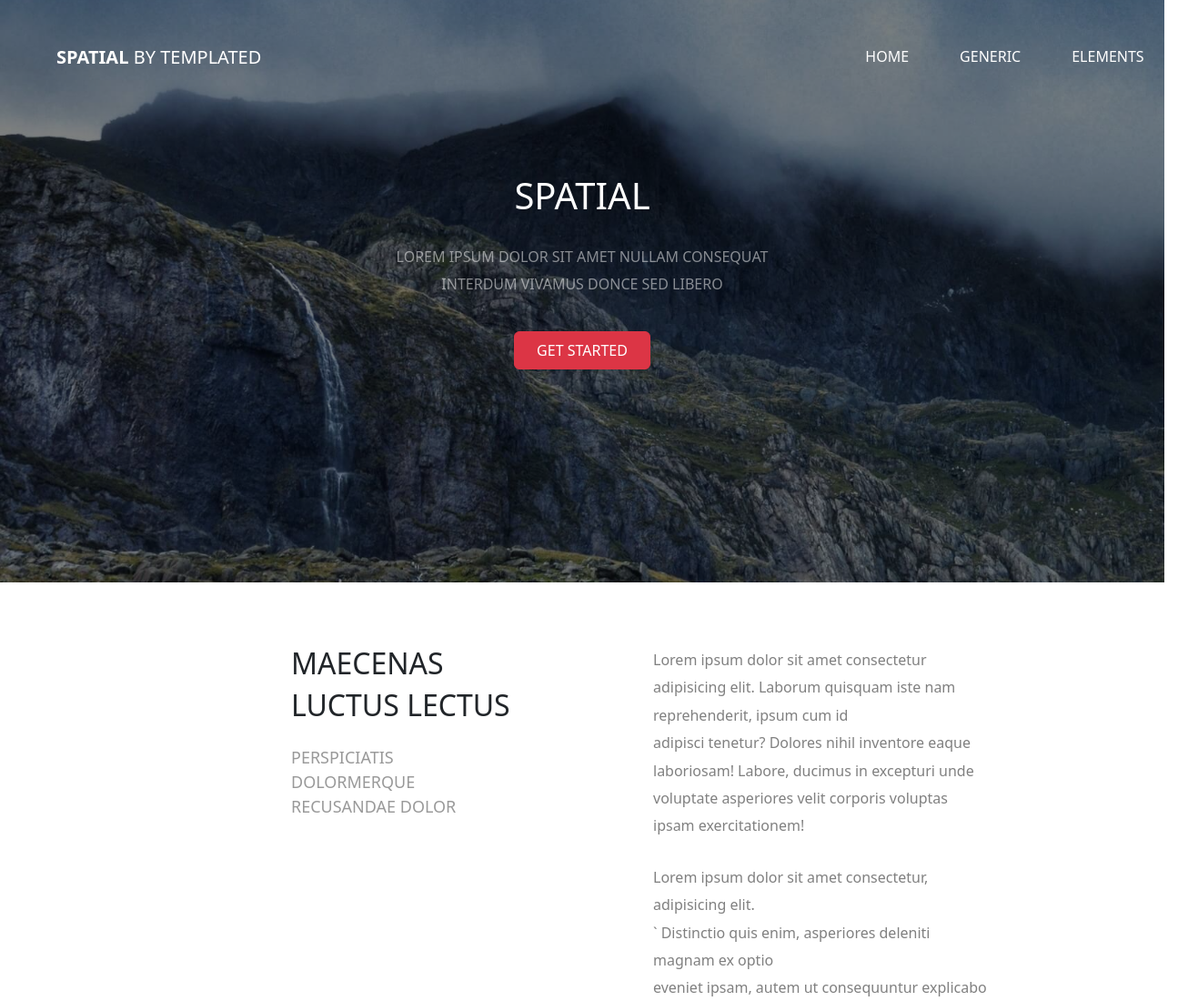
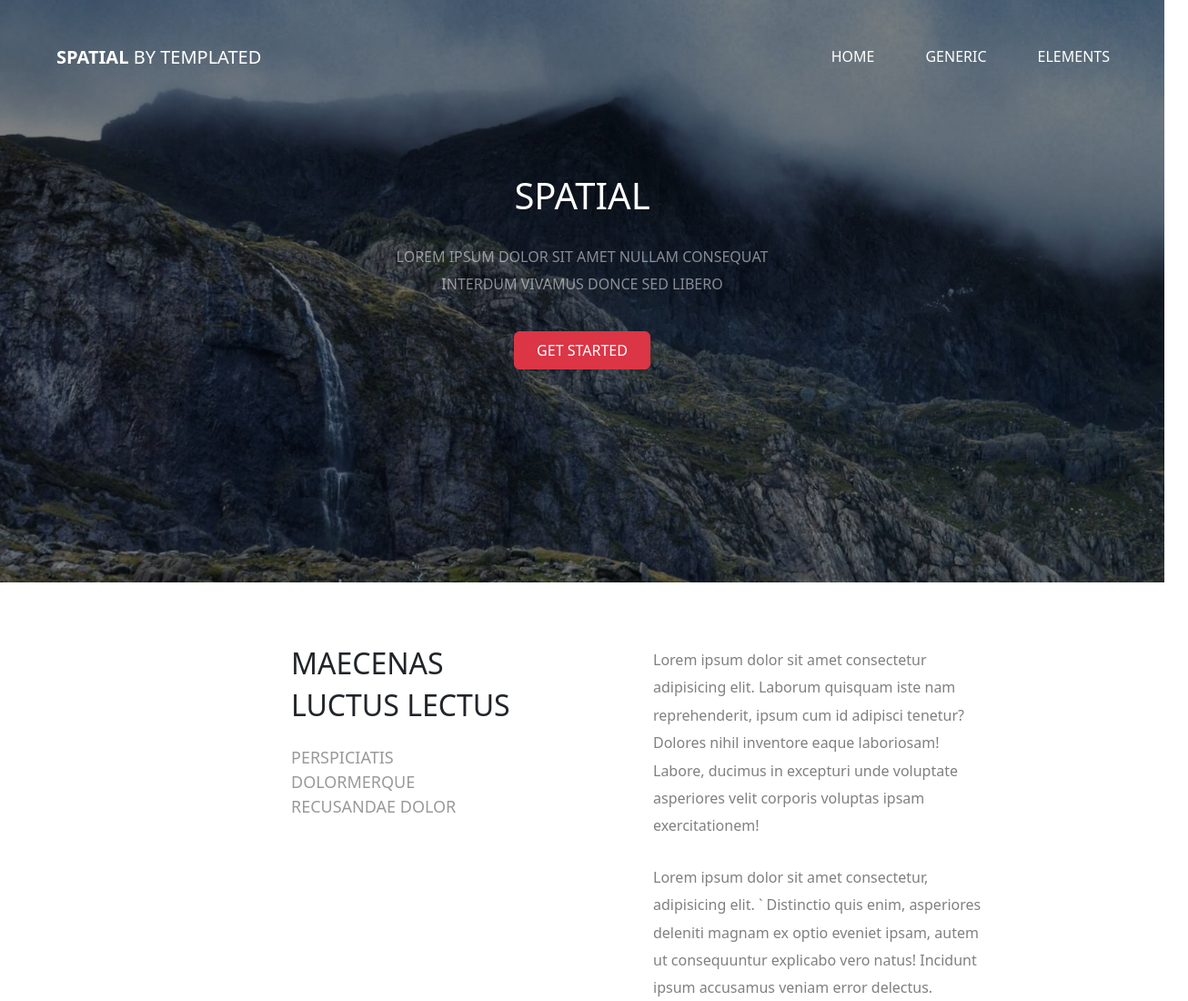
Before and after one commit to ArthurVRoost/Spatial, a website: page index.html in a window 1280 px wide. Shown: the top 1100 px of the page at 91% size, 1306 px wide, since content can reach past the window. Drawn offline with nearby package versions, Linux system fonts and the light colour scheme.

Commit message:
modif sass nav

```diff
--- a/index.html
+++ b/index.html
@@ -52,9 +52,9 @@
             </div>
 
             <div class="section1Div2">
-                <p class="section1Div2P">Lorem ipsum dolor sit amet consectetur adipisicing elit.  Laborum quisquam iste nam reprehenderit, ipsum cum id <br> adipisci tenetur? Dolores nihil inventore eaque laboriosam! Labore, ducimus in excepturi unde voluptate asperiores velit corporis voluptas ipsam exercitationem!</p>
+                <p class="section1Div2P">Lorem ipsum dolor sit amet consectetur adipisicing elit.  Laborum quisquam iste nam reprehenderit, ipsum cum id adipisci tenetur? Dolores nihil inventore eaque laboriosam! Labore, ducimus in excepturi unde voluptate asperiores velit corporis voluptas ipsam exercitationem!</p>
 
-                <p class="section1Div2P2">Lorem ipsum dolor sit amet consectetur, adipisicing elit. <br>` Distinctio quis enim, asperiores deleniti magnam ex optio <br>eveniet ipsam, autem ut consequuntur explicabo vero natus! <br>Incidunt ipsum accusamus veniam error delectus.</p>
+                <p class="section1Div2P2">Lorem ipsum dolor sit amet consectetur, adipisicing elit. ` Distinctio quis enim, asperiores deleniti magnam ex optio eveniet ipsam, autem ut consequuntur explicabo vero natus! Incidunt ipsum accusamus veniam error delectus.</p>
             </div>
         </div>
     </section>
--- a/src/sass/partials/_base.sass
+++ b/src/sass/partials/_base.sass
@@ -32,7 +32,8 @@ nav
         font-weight: 100
 
     .collapse
-        margin-left: 50vw
+        display: flex
+        justify-content: end
 
     .nav-link
         color: white
@@ -165,7 +166,9 @@ footer
             padding-left: 10px
             padding-right: 10px
 
-@media (max-width: 576px)
+@media (max-width: 768px)
+    body
+        overflow-x: hidden
     .section1DivP
         display: flex
         flex-direction: column
@@ -179,3 +182,5 @@ footer
         flex-direction: column
     .section3Div1
         font-size: 50px
+
+@media (min-width: 769px) and (max-width: 992px)
```
Also changed, not shown: public/styles/style.css, 1 other file.
